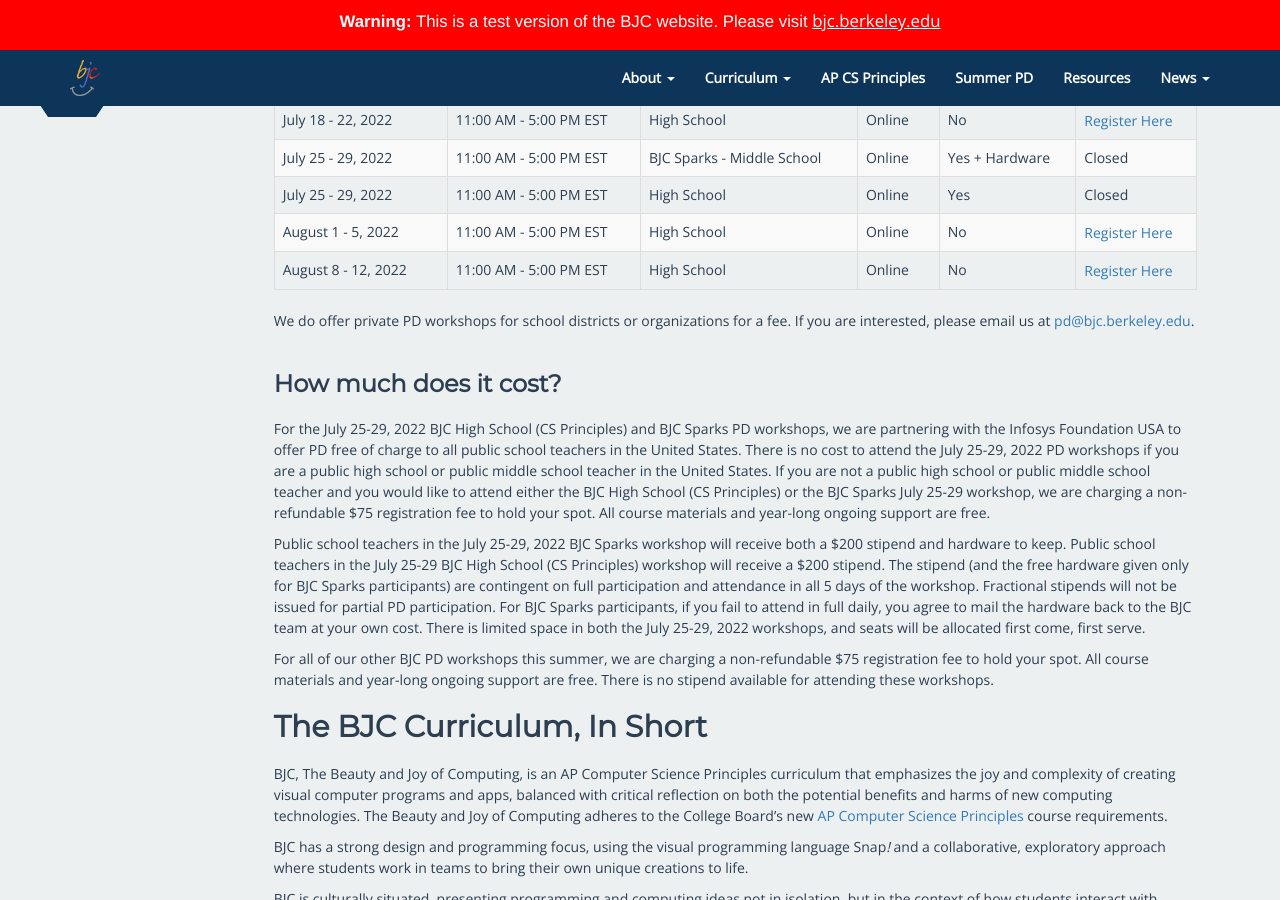
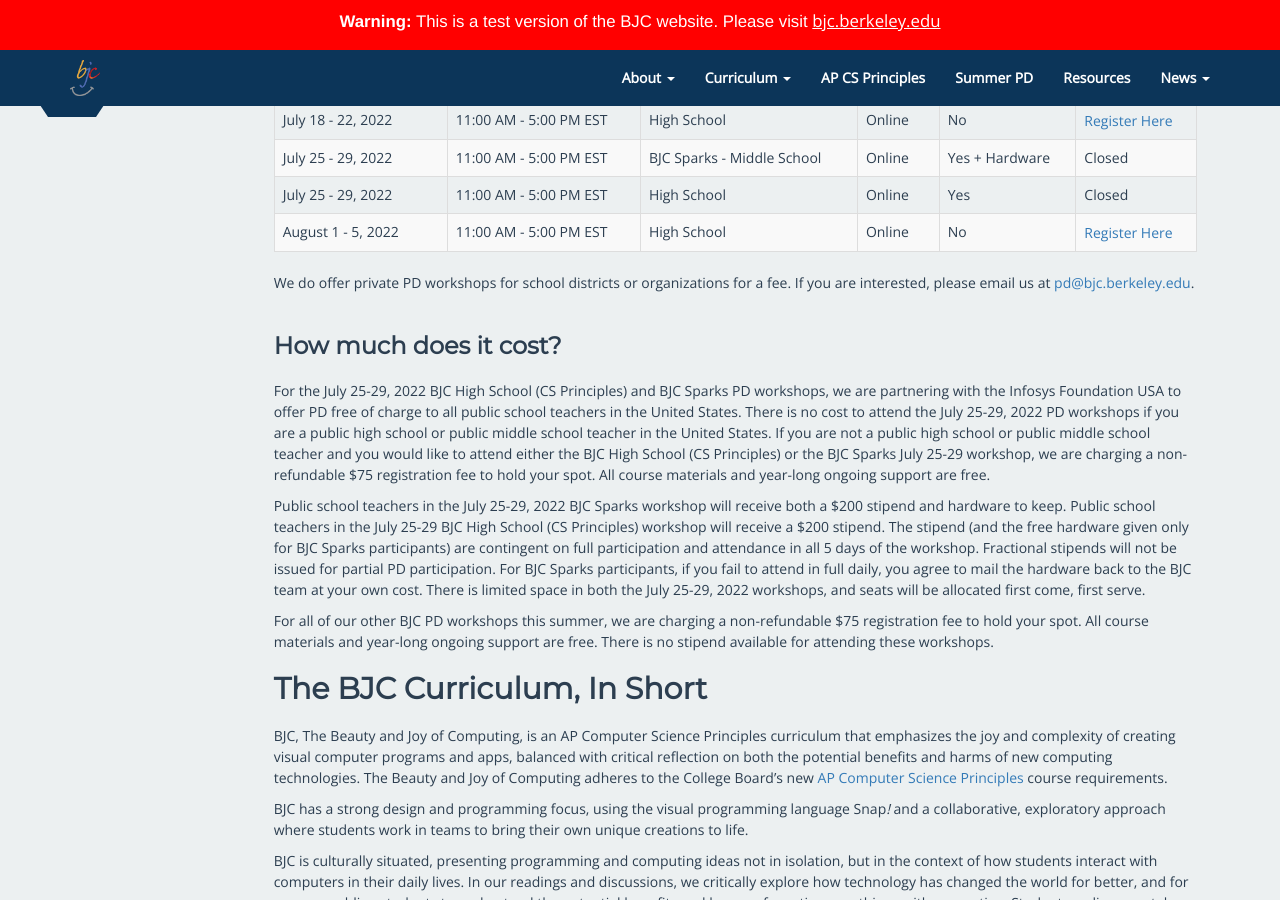
Before and after one commit to beautyjoy/beautyjoy.github.io, a Jekyll site: the page built from summer-pd/index.md, in a window 1280 px wide and 900 px high, scrolled down 1258 px. Built offline with Jekyll 4.4.1, drawn with Linux system fonts in a browser that asks for light colours.

Commit message:
removing Aug 8-12 workshop

```diff
--- a/summer-pd/index.md
+++ b/summer-pd/index.md
@@ -125,14 +125,6 @@
     <td>No</td>
     <td><a href="https://bjc.link/bjcpd22">Register Here</a></td>
   </tr>
-  <tr>
-    <td>August 8 - 12, 2022</td>
-    <td>11:00 AM - 5:00 PM EST</td>
-    <td>High School</td>
-    <td>Online</td>
-    <td>No</td>
-    <td><a href="https://bjc.link/bjcpd22">Register Here</a></td>
-  </tr>
  </tbody>
 </table>
 
```
